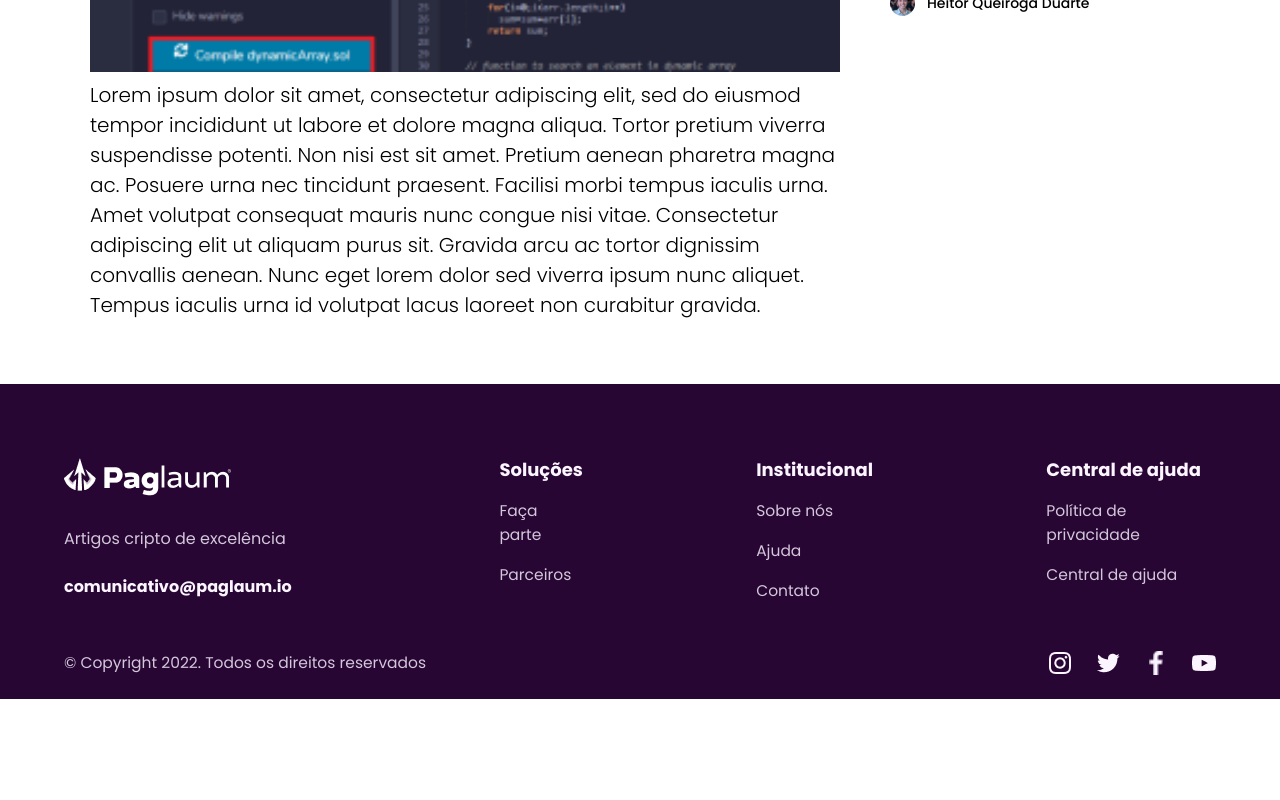
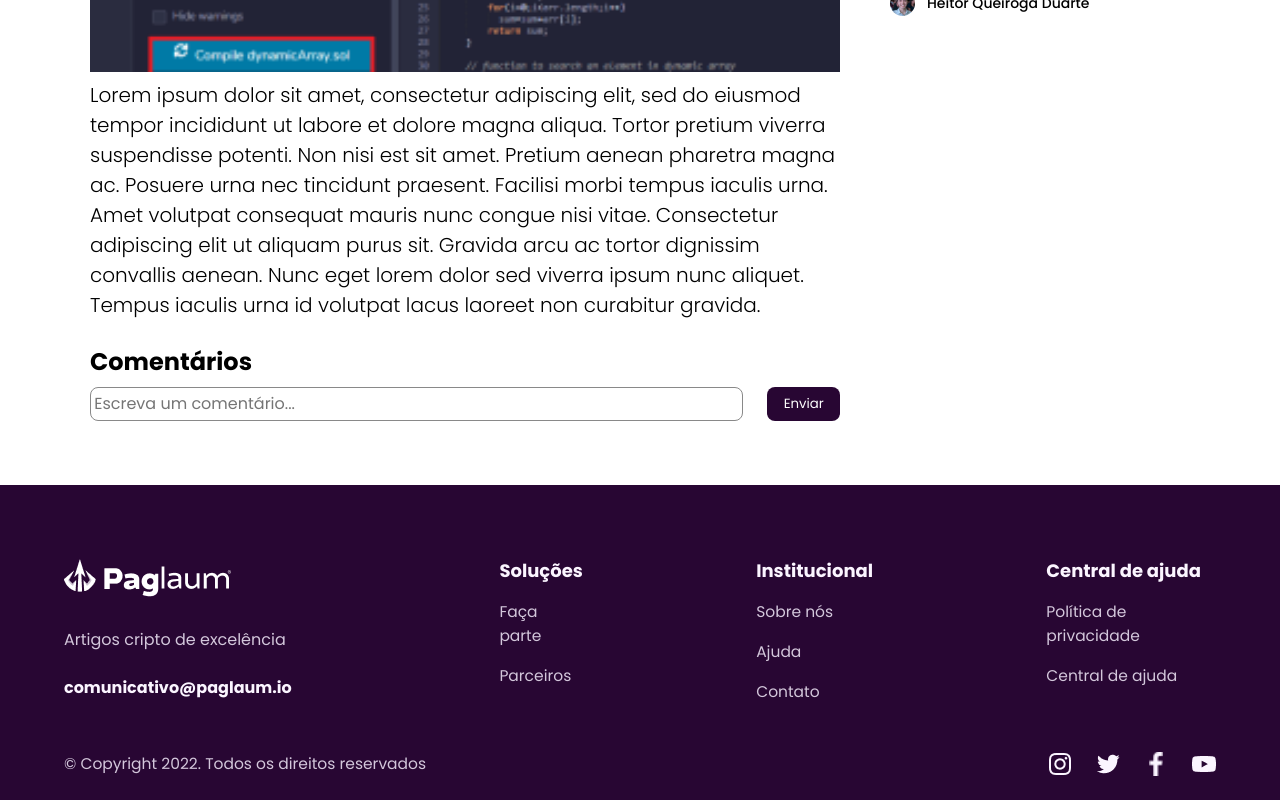
Before and after one commit to HeitorQueiroga49355/pi-front, a Next.js app: page /artigo/exemplo in a window 1280 px wide. Shown: the part 856-1656 px from the top of the page. Before the commit the page ends 1555 px from the top, so only its background shows below. Built offline with nearby package versions, Linux system fonts and the light colour scheme.

Commit message:
Comments adding

```diff
--- /dev/null
+++ b/src/components/organism/CommentsOnArticle/index.tsx
@@ -0,0 +1,14 @@
+import React from 'react'
+import { StyledWrapper } from './styles'
+
+export function CommentsOnArticle() {
+  return (
+    <StyledWrapper>
+      <h3>Comentários</h3>
+      <div className="wrapper-send-camp">
+        <input type="text" placeholder="Escreva um comentário..." />
+        <button>Enviar</button>
+      </div>
+    </StyledWrapper>
+  )
+}
--- /dev/null
+++ b/src/components/organism/CommentsOnArticle/styles.ts
@@ -0,0 +1,38 @@
+import styled from 'styled-components'
+
+export const StyledWrapper = styled.div`
+  h3 {
+    font-size: 1.5rem;
+    line-height: 1.2rem;
+
+    margin: 2rem 0 0 0;
+  }
+
+  .wrapper-send-camp {
+    width: 100%;
+
+    display: grid;
+    grid-template-columns: 90fr 10fr;
+    column-gap: 1.5rem;
+
+    margin: 1rem 0 0 0;
+
+    input {
+      border-radius: 8px;
+      border: solid 0.0625rem #898989;
+
+      font-size: 1rem;
+
+      padding: 0.2rem;
+    }
+
+    button {
+      border: none;
+      border-radius: 8px;
+
+      color: #fff;
+
+      background: #280633;
+    }
+  }
+`
--- a/src/components/templates/TemplateArticle/index.tsx
+++ b/src/components/templates/TemplateArticle/index.tsx
@@ -5,6 +5,7 @@ import Image from 'next/image'
 import exampleContentArticle from './articleContentExample'
 import AuthorImage from '../../../../public/assets/imgs/devlopImages/AuthorImage.png'
 import Link from 'next/link'
+import { CommentsOnArticle } from '../../organism/CommentsOnArticle'
 
 export default function TemplateArticle() {
   return (
@@ -29,6 +30,7 @@ export default function TemplateArticle() {
             <div>Editado a última vez em: 01/10/2022</div>
           </StyledCreationData>
           <StyledContent dangerouslySetInnerHTML={exampleContentArticle} />
+          <CommentsOnArticle />
         </StyledMain>
         <StyledAside>
           <button>
```
